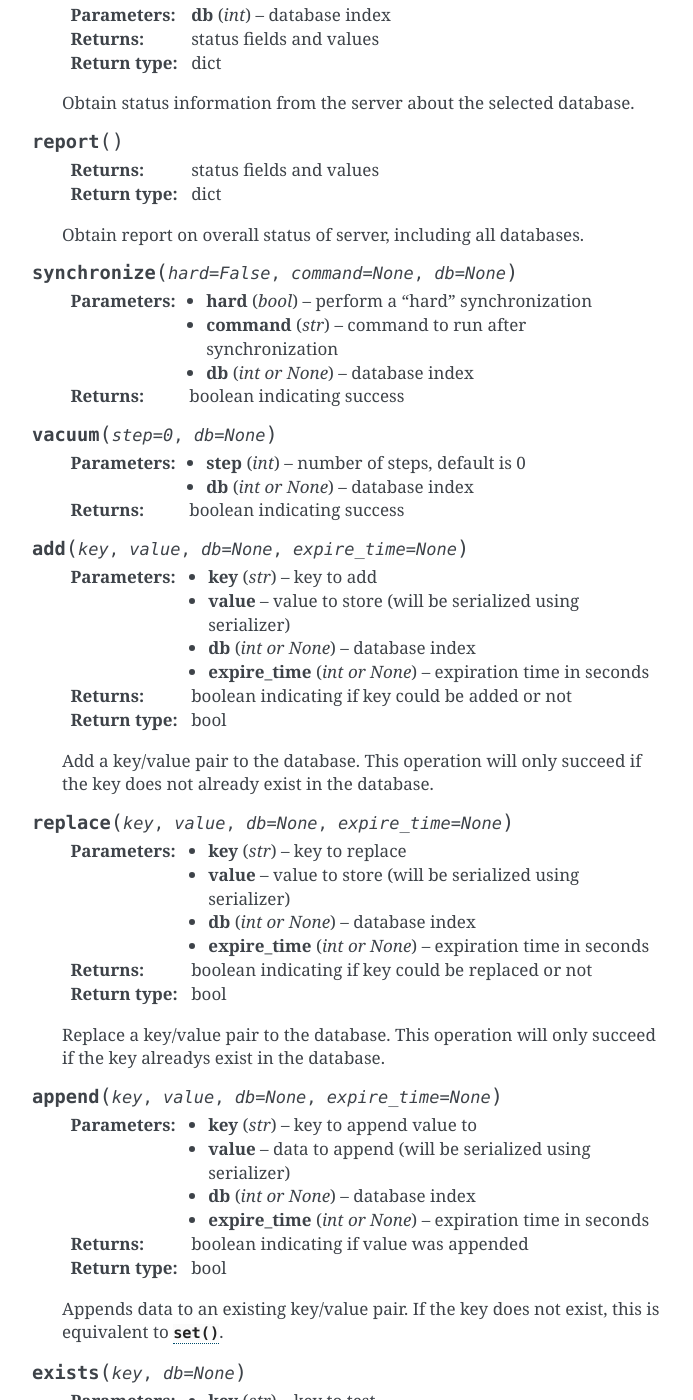
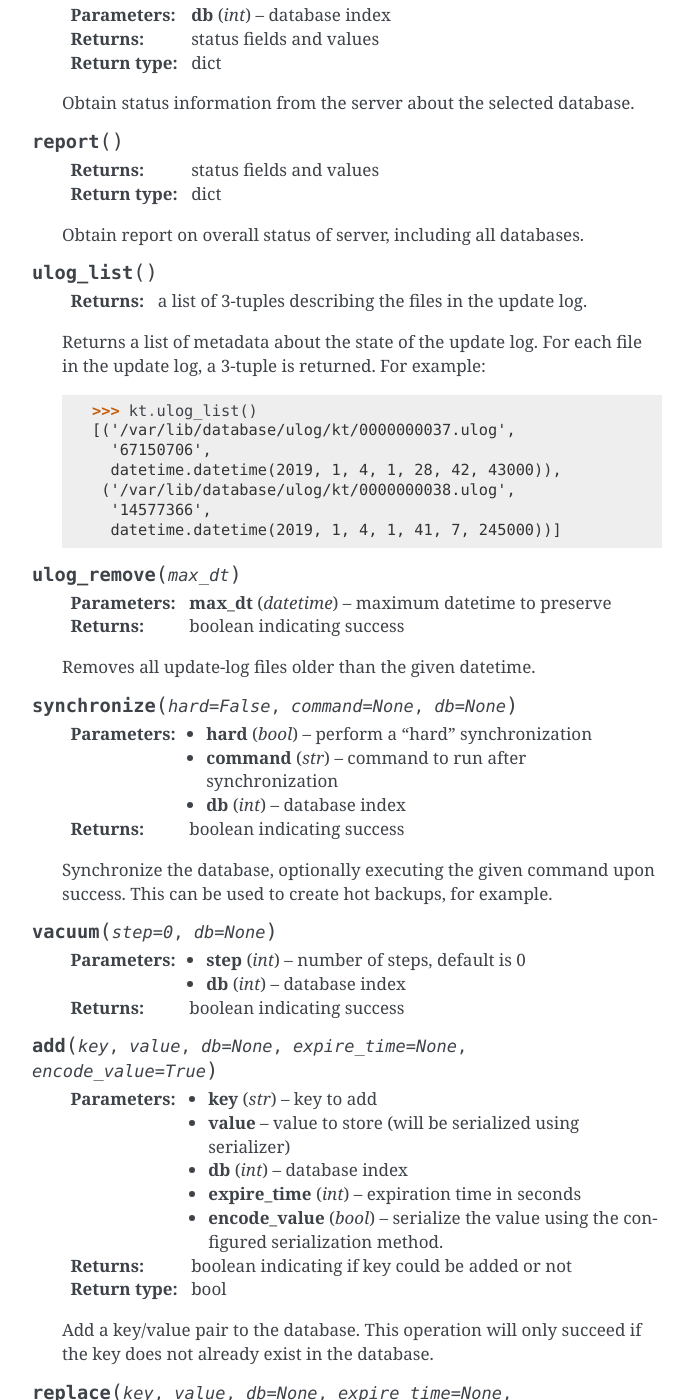
Before and after one commit to coleifer/kt, a Sphinx documentation site: the page built from docs/api.rst, in a window 1280 px wide and 1400 px high, scrolled down 4723 px. Shown: the whole window, without its empty margins (418-1111 px from the left). Built offline with Sphinx 7.4.7, drawn with Linux system fonts in a browser that asks for light colours; some of the changed text lies outside the part shown.

Commit message:
More docs

```diff
--- a/docs/api.rst
+++ b/docs/api.rst
@@ -233,43 +233,68 @@ Kyoto Tycoon client
 
         Obtain report on overall status of server, including all databases.
 
+    .. py:method:: ulog_list()
+
+        :return: a list of 3-tuples describing the files in the update log.
+
+        Returns a list of metadata about the state of the update log. For each
+        file in the update log, a 3-tuple is returned. For example:
+
+        .. code-block:: pycon
+
+            >>> kt.ulog_list()
+            [('/var/lib/database/ulog/kt/0000000037.ulog',
+              '67150706',
+              datetime.datetime(2019, 1, 4, 1, 28, 42, 43000)),
+             ('/var/lib/database/ulog/kt/0000000038.ulog',
+              '14577366',
+              datetime.datetime(2019, 1, 4, 1, 41, 7, 245000))]
+
+    .. py:method:: ulog_remove(max_dt)
+
+        :param datetime max_dt: maximum datetime to preserve
+        :return: boolean indicating success
+
+        Removes all update-log files older than the given datetime.
+
     .. py:method:: synchronize(hard=False, command=None, db=None)
 
         :param bool hard: perform a "hard" synchronization
         :param str command: command to run after synchronization
-        :param db: database index
-        :type db: int or None
+        :param int db: database index
         :return: boolean indicating success
+
+        Synchronize the database, optionally executing the given command upon
+        success. This can be used to create hot backups, for example.
 
     .. py:method:: vacuum(step=0, db=None)
 
         :param int step: number of steps, default is 0
-        :param db: database index
-        :type db: int or None
+        :param int db: database index
         :return: boolean indicating success
 
-    .. py:method:: add(key, value, db=None, expire_time=None)
+    .. py:method:: add(key, value, db=None, expire_time=None, encode_value=True)
 
         :param str key: key to add
         :param value: value to store (will be serialized using serializer)
-        :param db: database index
-        :type db: int or None
-        :param expire_time: expiration time in seconds
-        :type expire_time: int or None
+        :param int db: database index
+        :param int expire_time: expiration time in seconds
+        :param bool encode_value: serialize the value using the configured
+            serialization method.
         :return: boolean indicating if key could be added or not
         :rtype: bool
 
         Add a key/value pair to the database. This operation will only succeed
         if the key does not already exist in the database.
 
-    .. py:method:: replace(key, value, db=None, expire_time=None)
+    .. py:method:: replace(key, value, db=None, expire_time=None, encode_value=True)
 
         :param str key: key to replace
         :param value: value to store (will be serialized using serializer)
-        :param db: database index
-        :type db: int or None
-        :param expire_time: expiration time in seconds
-        :type expire_time: int or None
+        :param int db: database index
+        :param int expire_time: expiration time in seconds
+        :param bool encode_value: serialize the value using the configured
+            serialization method.
         :return: boolean indicating if key could be replaced or not
         :rtype: bool
 
```
